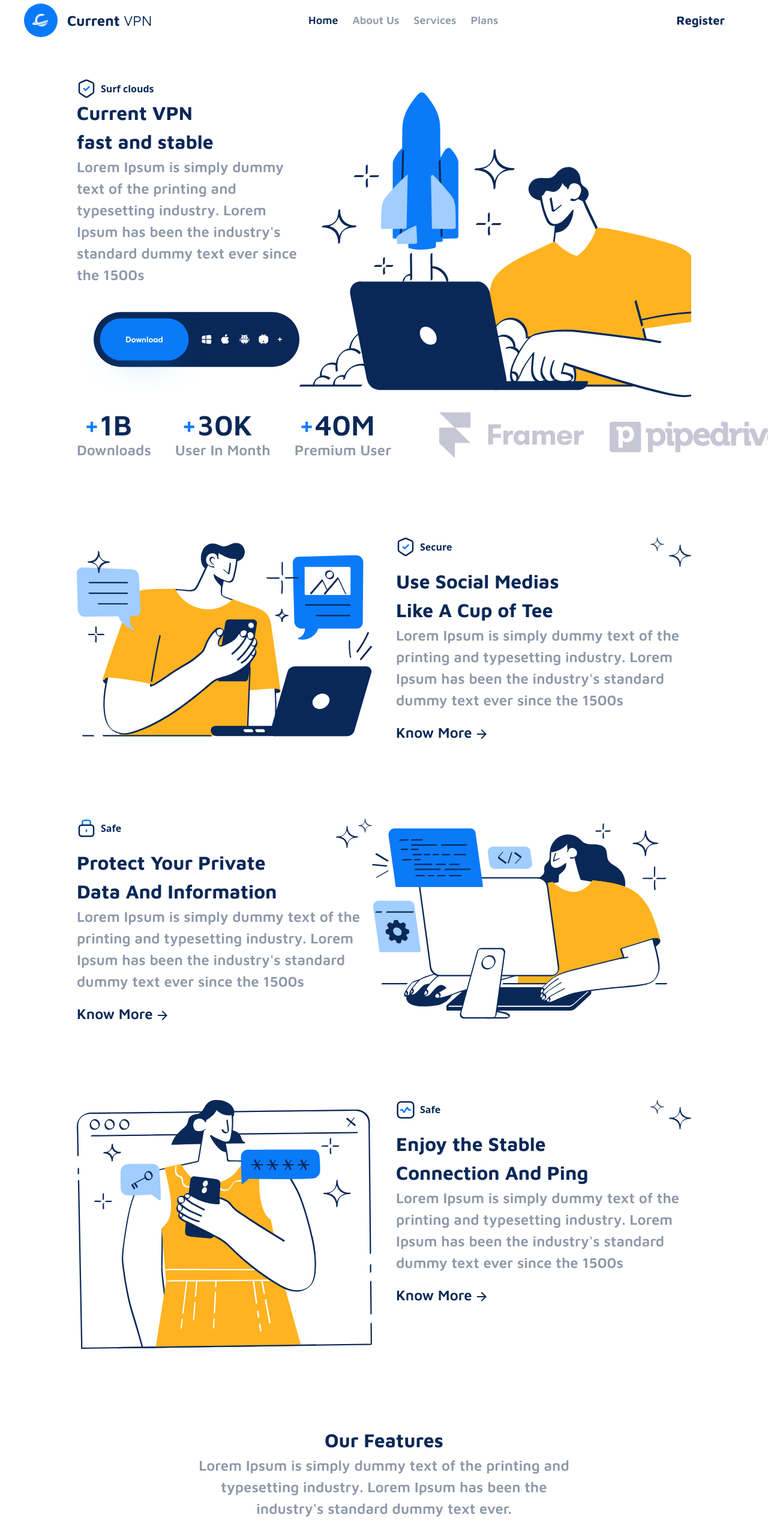
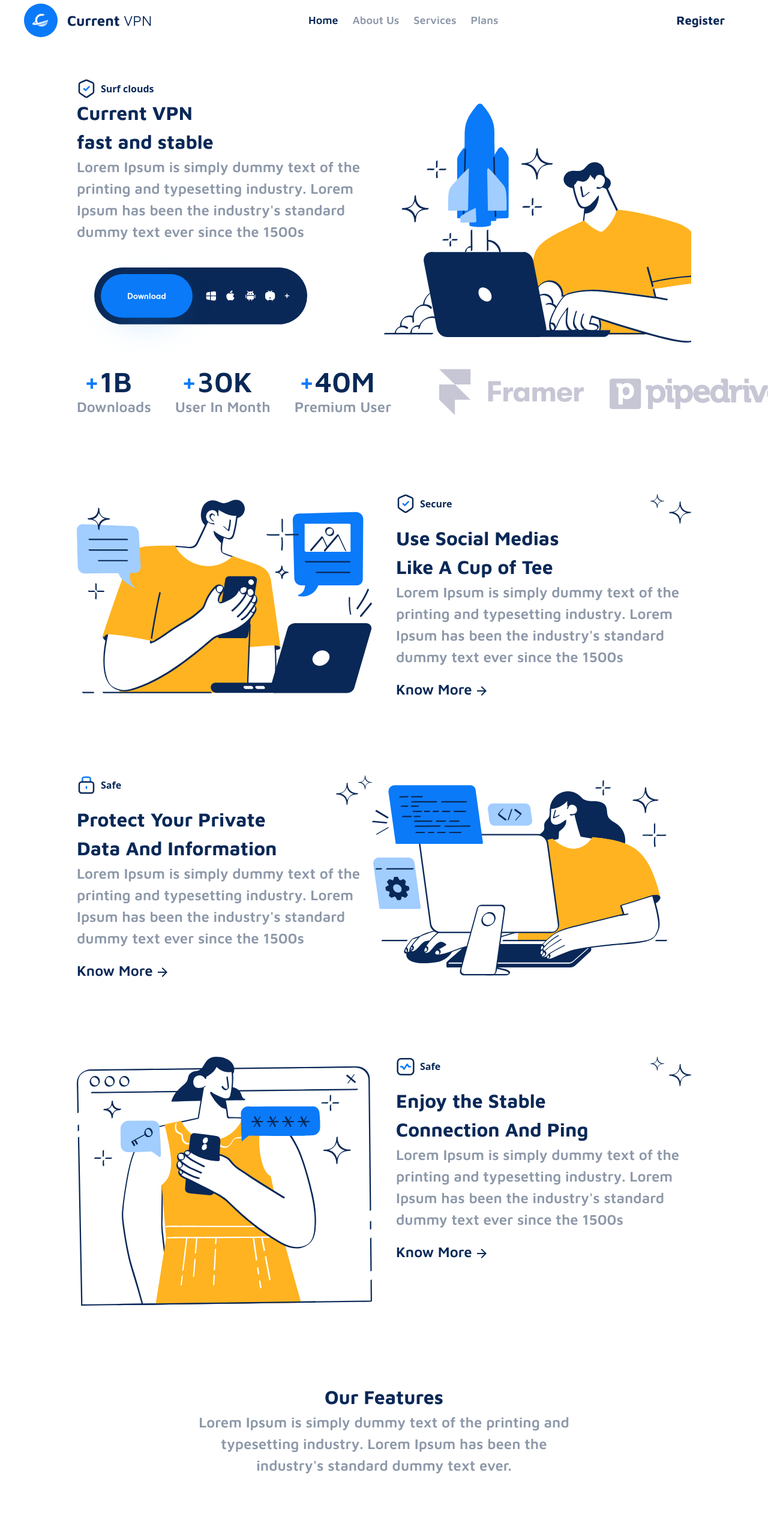
Before and after one commit to Abdullah-146/Vpn, a React (Vite) app: page / in a window 1280 px wide. Shown: the top 2561 px of the page at 60% size. Built offline with nearby package versions, Linux system fonts and the light colour scheme.

Commit message:
Suleman: Some fixes

```diff
--- a/src/Components/Card.jsx
+++ b/src/Components/Card.jsx
@@ -19,9 +19,9 @@ function Card({
       <img
         src={SVG}
         alt="computer guy"
-        className="mr-0 md:mr-10 mb-4 md:mb-0 flex-1"
+        className="mr-0 md:mr-10 mb-4 md:mb-0 flex-1 max-w-full md:max-w-[50%]"
       />
-      <div className="flex flex-col text-start  w-full flex-1  ">
+      <div className="flex flex-col text-start   flex-1 max-w-full md:max-w-[50%] ">
         <div className="flex justify-between    ">
           <h1 className="text-2xl font-bold text-simple text-start flex">
             <span>
--- a/src/Components/HomeComponent.jsx
+++ b/src/Components/HomeComponent.jsx
@@ -40,9 +40,9 @@ function HomeComponent({
         reverse ? "md:flex-row-reverse " : ""
       }  flex-col md:flex-row container mt-16 `}
     >
-      <img src={SVG} alt="computer guy" className="mr-0  mb-4 md:mb-0 flex-1" />
+      <img src={SVG} alt="computer guy" className="mr-0  mb-4 md:mb-0 flex-1 max-w-full md:max-w-[50%]" />
       {/* entire second div */}
-      <div className="flex flex-col text-start  w-full flex-1  ">
+      <div className="flex flex-col text-start  flex-1 max-w-full md:max-w-[50%] ">
         <div className="flex justify-between    ">
           <h1 className="text-2xl font-bold text-simple text-start flex">
             <span>
```
